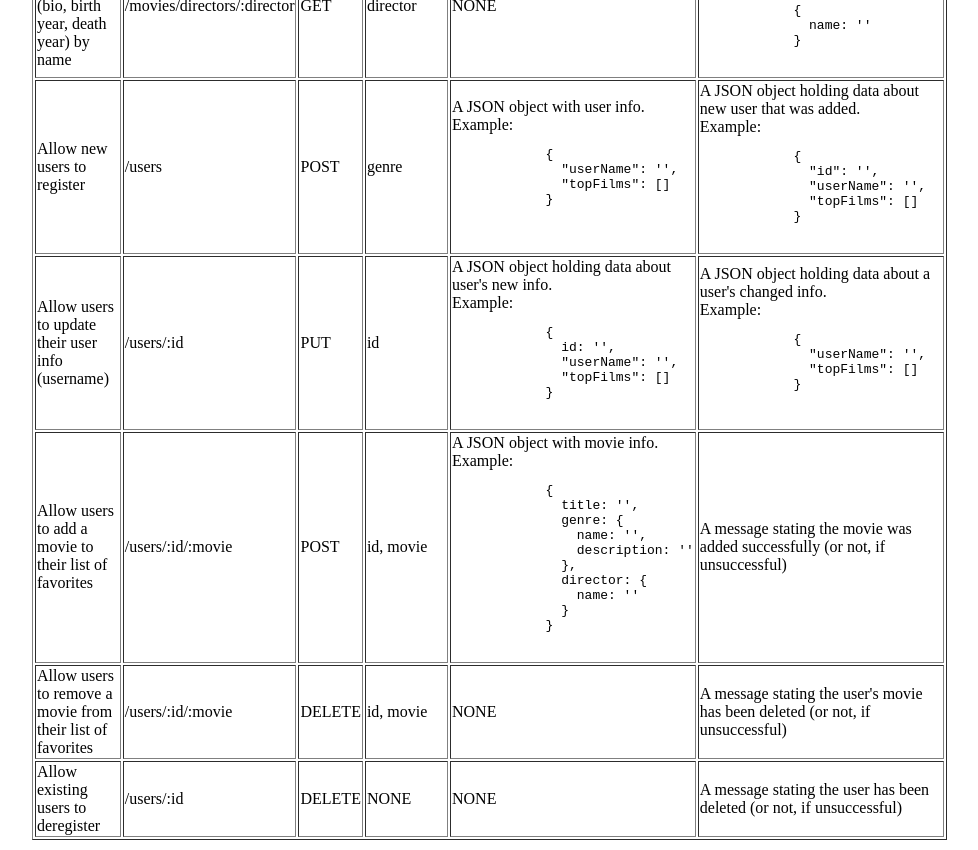
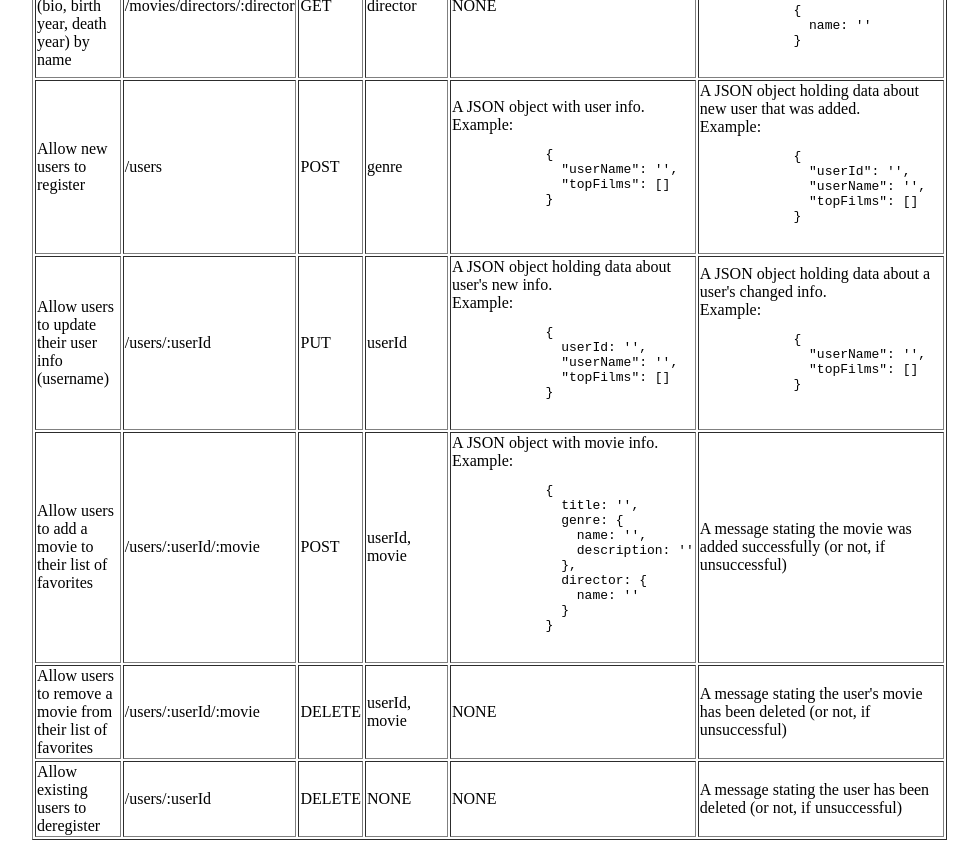
Before and after one commit to DavidWilsonCoding/MyMovies, a website: page public/documentation.html in a window 1280 px wide. Shown: the part 763-1613 px from the top of the page, without its empty margins (176-1154 px from the left). Drawn offline with Linux system fonts and the light colour scheme.

Commit message:
updated id to userId

```diff
--- a/public/documentation.html
+++ b/public/documentation.html
@@ -113,7 +113,7 @@
           Example:
           <pre>
             {
-              "id": '',
+              "userId": '',
               "userName": '',
               "topFilms": []
             }
@@ -123,15 +123,15 @@
 
       <tr>
         <td>Allow users to update their user info (username)</td>
-        <td>/users/:id</td>
+        <td>/users/:userId</td>
         <td>PUT</td>
-        <td>id</td>
+        <td>userId</td>
         <td>
           A JSON object holding data about user's new info. <br />
           Example:
           <pre>
             {
-              id: '',
+              userId: '',
               "userName": '',
               "topFilms": []
             }
@@ -151,9 +151,9 @@
 
       <tr>
         <td>Allow users to add a movie to their list of favorites</td>
-        <td>/users/:id/:movie</td>
+        <td>/users/:userId/:movie</td>
         <td>POST</td>
-        <td>id, movie</td>
+        <td>userId, movie</td>
         <td>
           A JSON object with movie info. <br />Example:
           <pre>
@@ -176,9 +176,9 @@
       </tr>
       <tr>
         <td>Allow users to remove a movie from their list of favorites</td>
-        <td>/users/:id/:movie</td>
+        <td>/users/:userId/:movie</td>
         <td>DELETE</td>
-        <td>id, movie</td>
+        <td>userId, movie</td>
         <td>NONE</td>
         <td>
           A message stating the user's movie has been deleted (or not, if
@@ -187,7 +187,7 @@
       </tr>
       <tr>
         <td>Allow existing users to deregister</td>
-        <td>/users/:id</td>
+        <td>/users/:userId</td>
         <td>DELETE</td>
         <td>NONE</td>
         <td>NONE</td>
```
